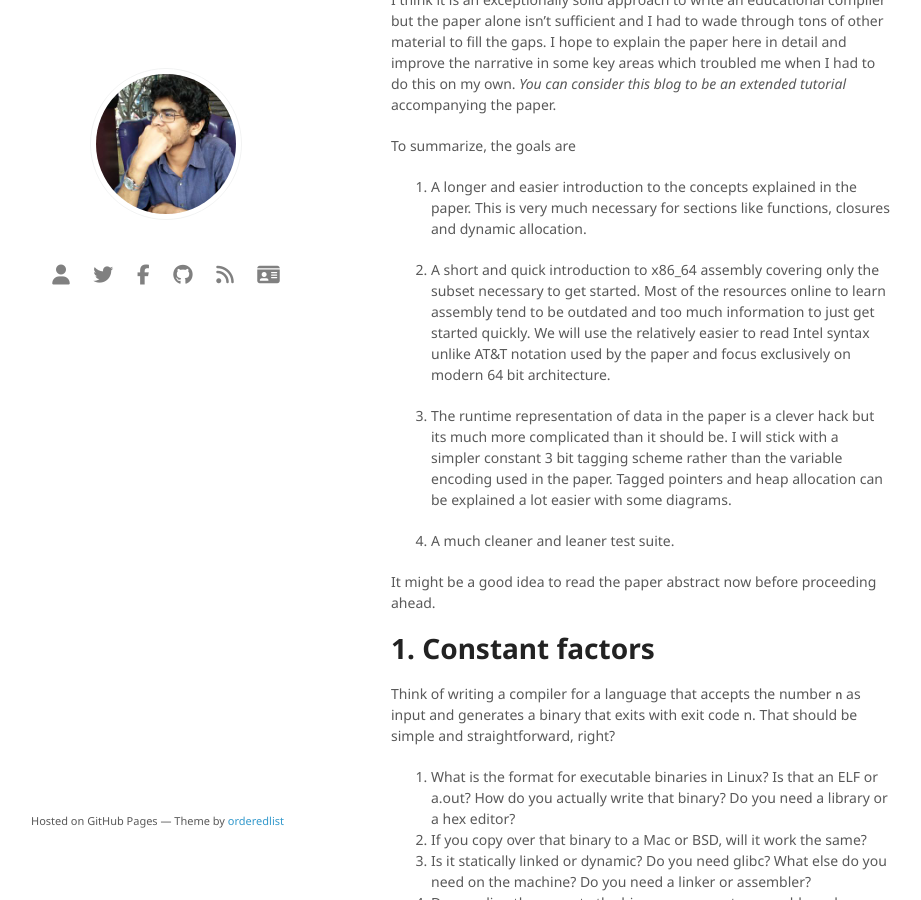
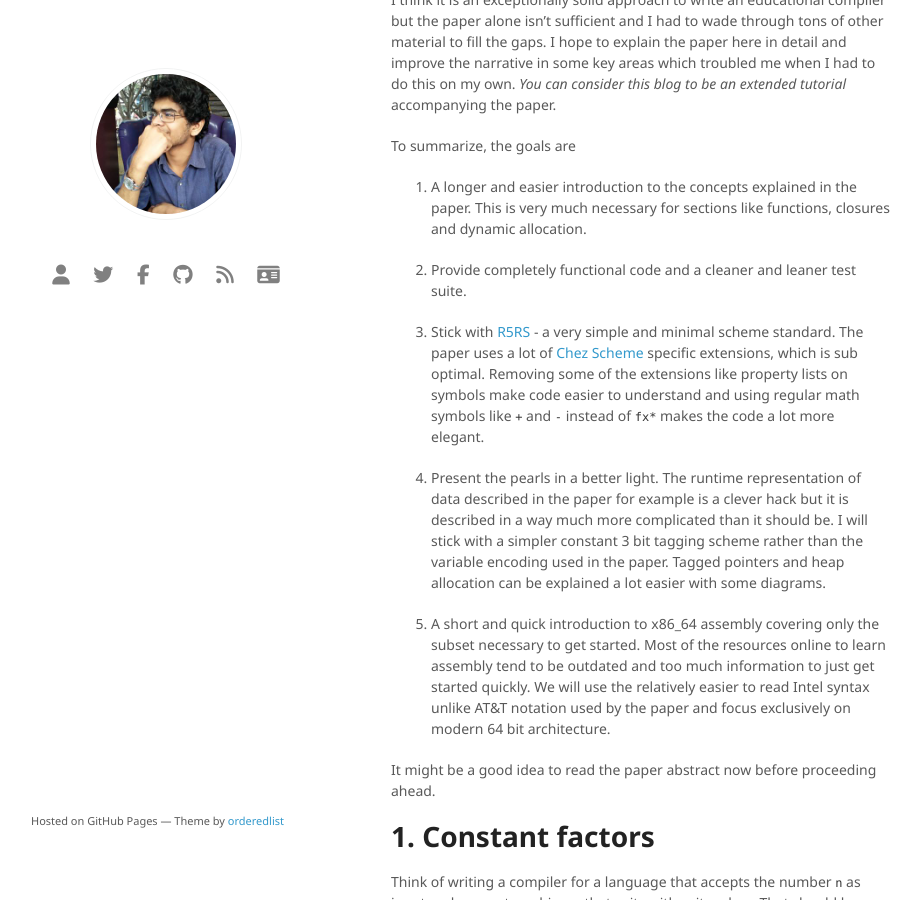
Before and after one commit to jaseemabid/blog, a Jekyll site: the page built from preview/inc.md, in a window 1280 px wide and 900 px high, scrolled down 443 px. Shown: the whole window, without its empty margins (179-1100 px from the left). Built offline with Jekyll 4.4.1, drawn with Linux system fonts in a browser that asks for light colours; nearby versions of some CDN libraries.

Commit message:
Rewrite goals

```diff
--- a/preview/inc.md
+++ b/preview/inc.md
@@ -28,19 +28,26 @@ To summarize, the goals are
    is very much necessary for sections like functions, closures and dynamic
    allocation.
 
-2. A short and quick introduction to x86_64 assembly covering only the subset
+1. Provide completely functional code and a cleaner and leaner test suite.
+
+1. Stick with [R5RS][r5rs] - a very simple and minimal scheme standard. The
+   paper uses a lot of [Chez Scheme][chez] specific extensions, which is sub
+   optimal. Removing some of the extensions like property lists on symbols make
+   code easier to understand and using regular math symbols like `+` and `-`
+   instead of `fx*` makes the code a lot more elegant.
+
+1. Present the pearls in a better light. The runtime representation of data
+   described in the paper for example is a clever hack but it is described in a
+   way much more complicated than it should be. I will stick with a simpler
+   constant 3 bit tagging scheme rather than the variable encoding used in the
+   paper. Tagged pointers and heap allocation can be explained a lot easier with
+   some diagrams.
+
+1. A short and quick introduction to x86_64 assembly covering only the subset
    necessary to get started. Most of the resources online to learn assembly tend
    to be outdated and too much information to just get started quickly. We will
    use the relatively easier to read Intel syntax unlike AT&T notation used by
    the paper and focus exclusively on modern 64 bit architecture.
-
-3. The runtime representation of data in the paper is a clever hack but its much
-   more complicated than it should be. I will stick with a simpler constant 3
-   bit tagging scheme rather than the variable encoding used in the paper.
-   Tagged pointers and heap allocation can be explained a lot easier with some
-   diagrams.
-
-4. A much cleaner and leaner test suite.
 
 It might be a good idea to read the paper abstract now before proceeding ahead.
 
@@ -88,4 +95,6 @@ right approach.
 
 ---
 
+[chez]: https://cisco.github.io/ChezScheme
 [paper]: http://scheme2006.cs.uchicago.edu/11-ghuloum.pdf
+[r5rs]: http://schemers.org/Documents/Standards/R5RS
```
